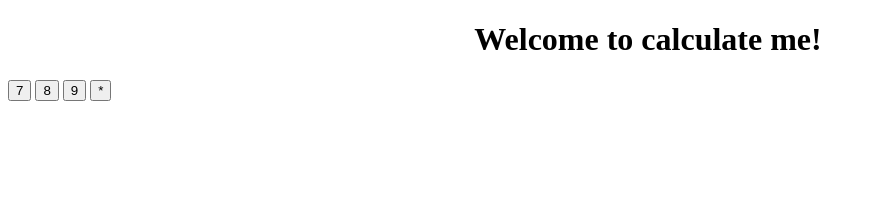
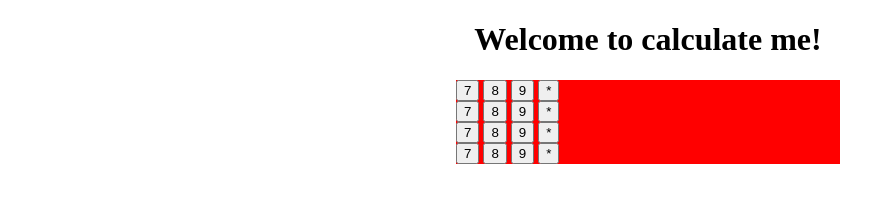
Before and after one commit to nitinmaharajpur/Create-calculator-using-HTML-CSS-and-JS, a plain HTML site: page index.html in a window 1280 px wide. Shown: the whole page, without its empty margins (0-895 px from the left). Drawn offline with Linux system fonts and the light colour scheme.

Commit message:
commenting till video 11 mins

```diff
--- a/index.html
+++ b/index.html
@@ -12,12 +12,35 @@
 
 <body>
   <h1 class="text-center">Welcome to calculate me!</h1>
-  <div class="container">
+<!--   h1->gives heading and its class gives text centerize -->
+  <div class="container bg-red mx-auto m-w-30vw">
+<!--     these containers help to gives color and automate its vw -->
     <div class="row">
+<!--       row helps the arrangement of the buttons  -->
+      <button class="button">7</button>
+<!--       buttons helps to form the buttons -->
+      <button class="button">8</button>
+      <button class="button">9</button>
+      <button class="button">*</button>
+    </div>
+        <div class="row">
       <button class="button">7</button>
       <button class="button">8</button>
       <button class="button">9</button>
       <button class="button">*</button>
+    </div>
+        <div class="row">
+      <button class="button">7</button>
+      <button class="button">8</button>
+      <button class="button">9</button>
+      <button class="button">*</button>
+    </div>
+        <div class="row">
+      <button class="button">7</button>
+      <button class="button">8</button>
+      <button class="button">9</button>
+      <button class="button">*</button>
+    </div>
   </div>
   <script src="script.js"></script>
   <script src="https://replit.com/public/js/replit-badge.js" theme="blue" defer></script>
--- a/utils.css
+++ b/utils.css
@@ -1,3 +1,16 @@
 .text-center{
   text-align:center;
 }
+/* align the text in center */
+.bg-red{
+  background: red;
+}
+/* form the background color red */
+.mx-auto{
+  margin:auto;
+}
+/* margin auto helps to make box flexible */
+.m-w-30vw{
+  max-width:30vw;
+}
+/* it gives width to the box */
```
